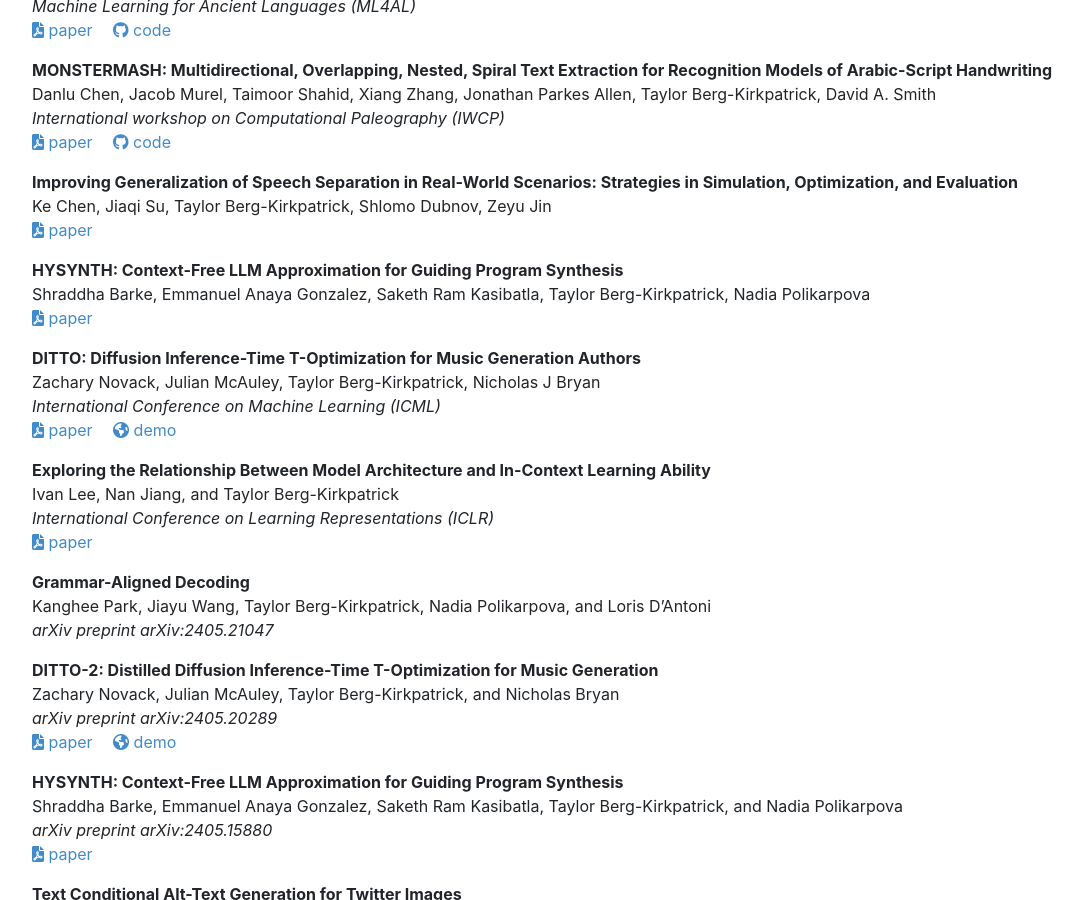
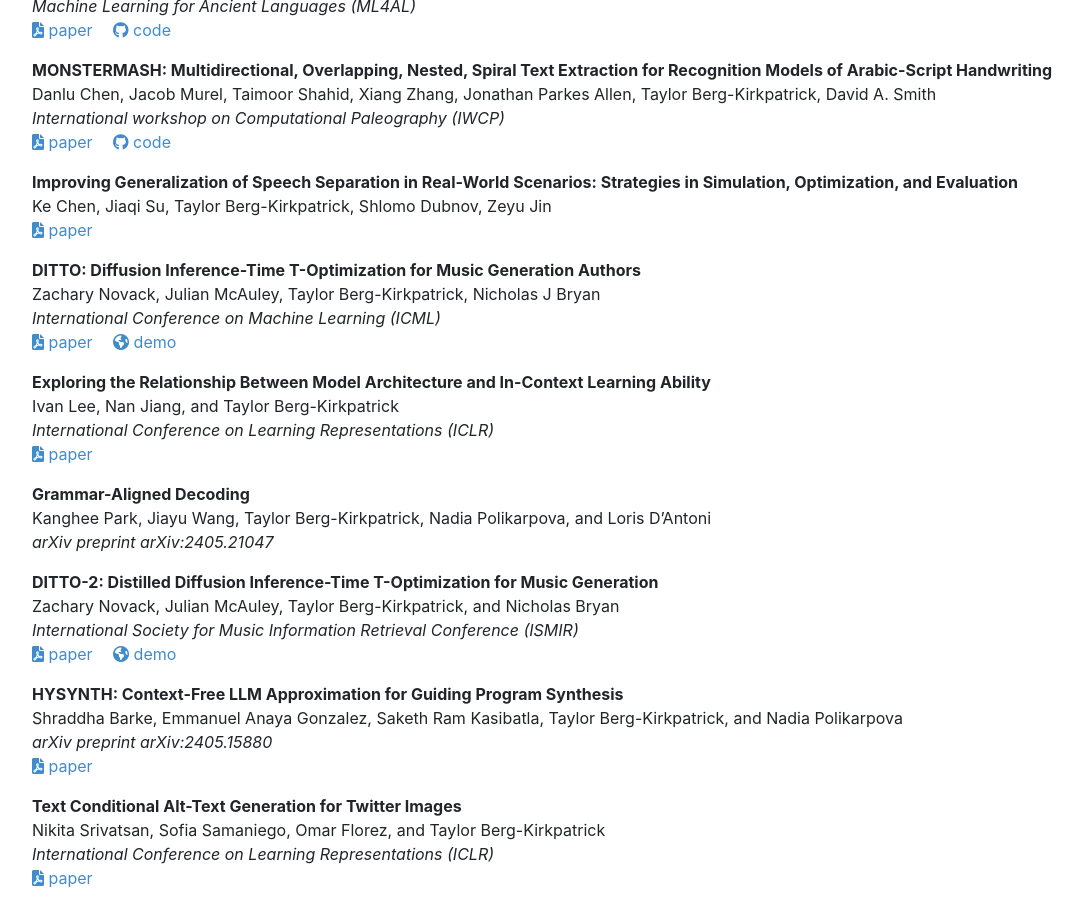
Before and after one commit to icebergnlp/icebergnlp.github.io, a Jekyll site: the page built from publications.md, in a window 1280 px wide and 900 px high, scrolled down 438 px. Shown: the whole window, without its empty margins (53-1136 px from the left). Built offline with Jekyll 4.4.1, drawn with Linux system fonts in a browser that asks for light colours.

Commit message:
Update publications.md

```diff
--- a/publications.md
+++ b/publications.md
@@ -33,10 +33,6 @@
 Ke Chen, Jiaqi Su, Taylor Berg-Kirkpatrick, Shlomo Dubnov, Zeyu Jin\\
 {% include icon_link.html text="paper" icon=site.icons.paper href="https://arxiv.org/pdf/2408.16126" %}
 
-__HYSYNTH: Context-Free LLM Approximation for Guiding Program Synthesis__\\
-Shraddha Barke, Emmanuel Anaya Gonzalez, Saketh Ram Kasibatla, Taylor Berg-Kirkpatrick, Nadia Polikarpova \\
-{% include icon_link.html text="paper" icon=site.icons.paper href="https://arxiv.org/pdf/2405.15880" %}
-
 
 __DITTO: Diffusion Inference-Time T-Optimization for Music Generation Authors__\\
 Zachary Novack, Julian McAuley, Taylor Berg-Kirkpatrick, Nicholas J Bryan\\
@@ -55,7 +51,7 @@
 
 __DITTO-2: Distilled Diffusion Inference-Time T-Optimization for Music Generation__\\
 Zachary Novack, Julian McAuley, Taylor Berg-Kirkpatrick, and Nicholas Bryan\\
-_arXiv preprint arXiv:2405.20289_\\
+_International Society for Music Information Retrieval Conference (ISMIR)_\\
 {% include icon_link.html text="paper" icon=site.icons.paper href="https://arxiv.org/pdf/2405.20289.pdf" %}&emsp;
 {% include icon_link.html text="demo" icon=site.icons.demo href="https://ditto-music.github.io/ditto2/" %}
 
```
